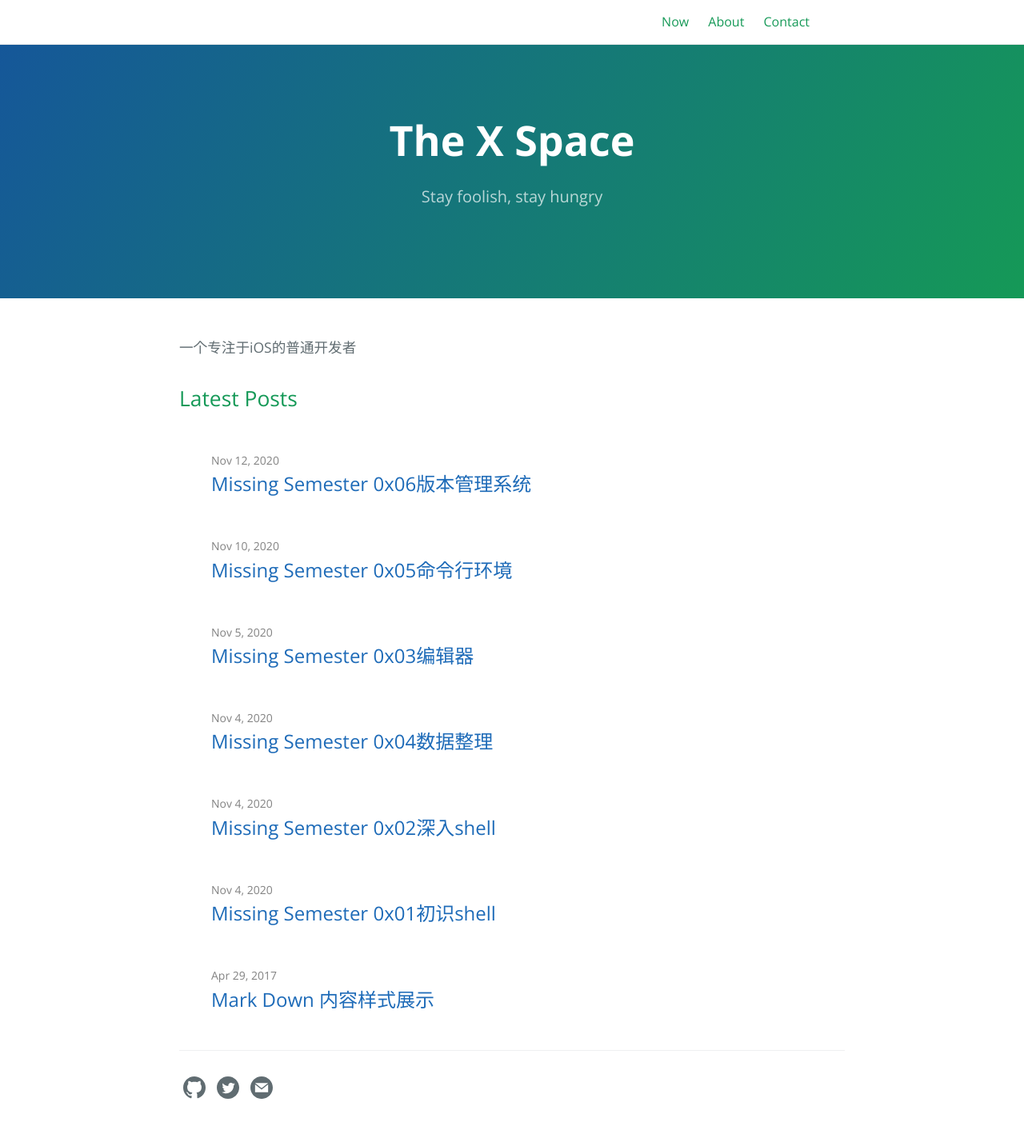
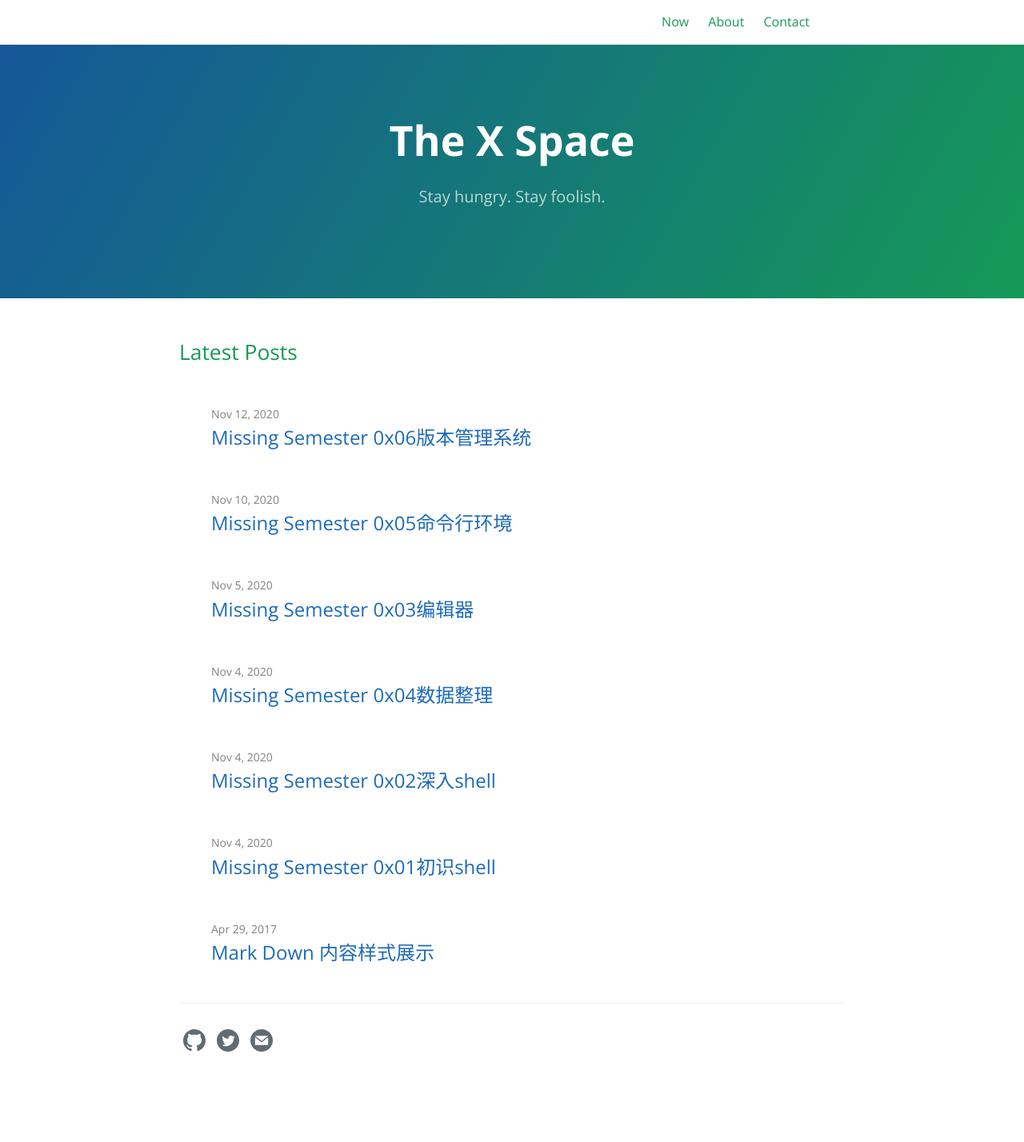
Before and after one commit to yafengxn/yafengxn.github.io, a Jekyll site: the page built from index.md, in a window 1280 px wide. Shown: the whole page at 80% size. Built offline with Jekyll 4.4.1, drawn with Linux system fonts in a browser that asks for light colours; after the commit the page ends 1369 px from its top, so only the background shows below that.

Commit message:
修改tagline

```diff
--- a/_config.yml
+++ b/_config.yml
@@ -1,5 +1,5 @@
 title: The X Space
-description: Stay foolish, stay hungry
+description: Stay hungry. Stay foolish.
 show_downloads: true
 
 baseurl: "/" # change this to the subpath of your site, e.g. /blog. Leave it empty if you don't need it.
--- a/index.md
+++ b/index.md
@@ -6,6 +6,14 @@
 # See: https://jekyllrb.com/docs/themes/#overriding-theme-defaults
 #
 layout: home
+
+#
+# ---
+# content
+#
+# 主页显示：
+#    ======== 头图 =======
+#    {content}
+#   Latest Posts
+#
 ---
-
-一个专注于iOS的普通开发者
```
Also changed, not shown: about.md (+2 -2 lines), contact.md (+1 -1 lines), now.md (+1 -1 lines), 6 other files.
